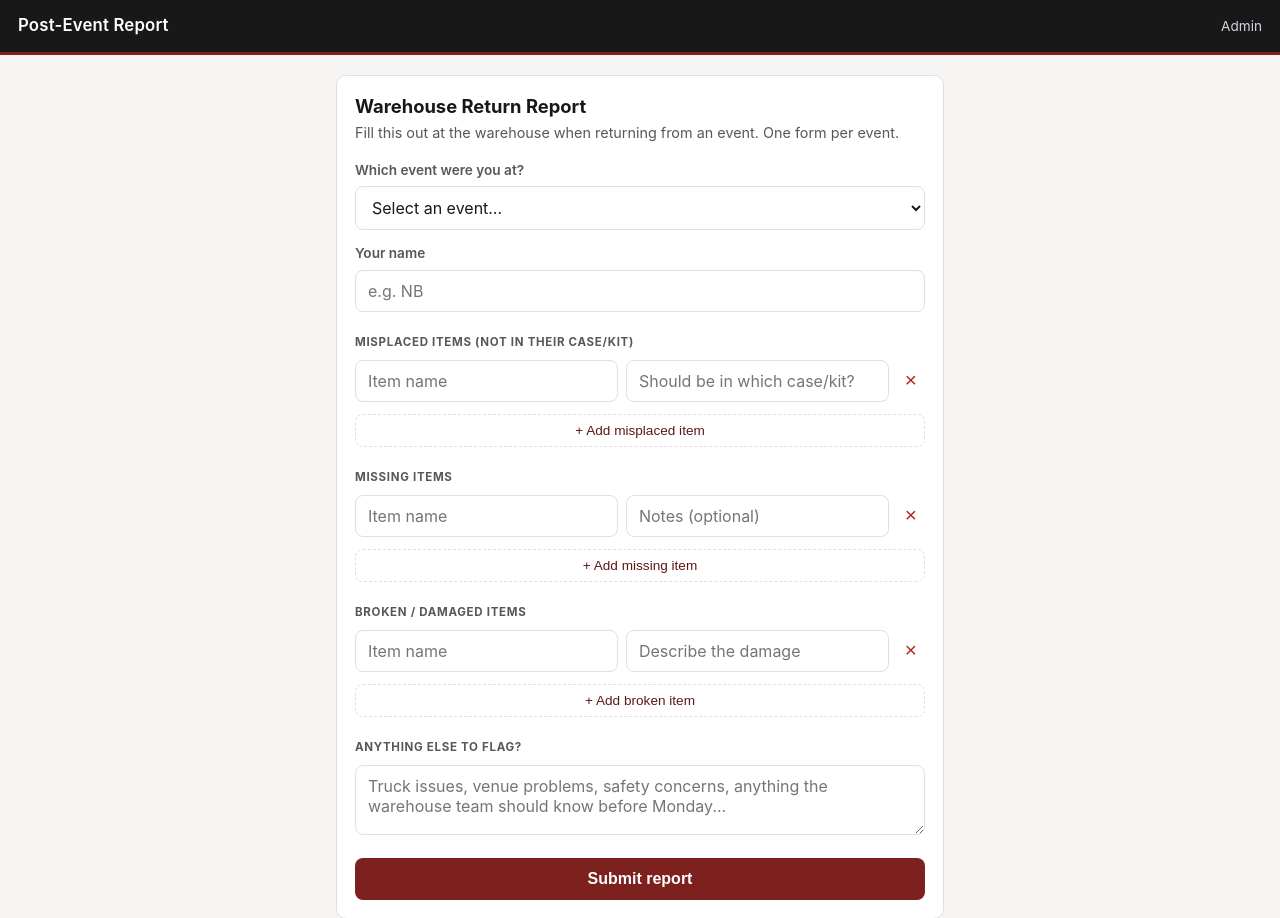
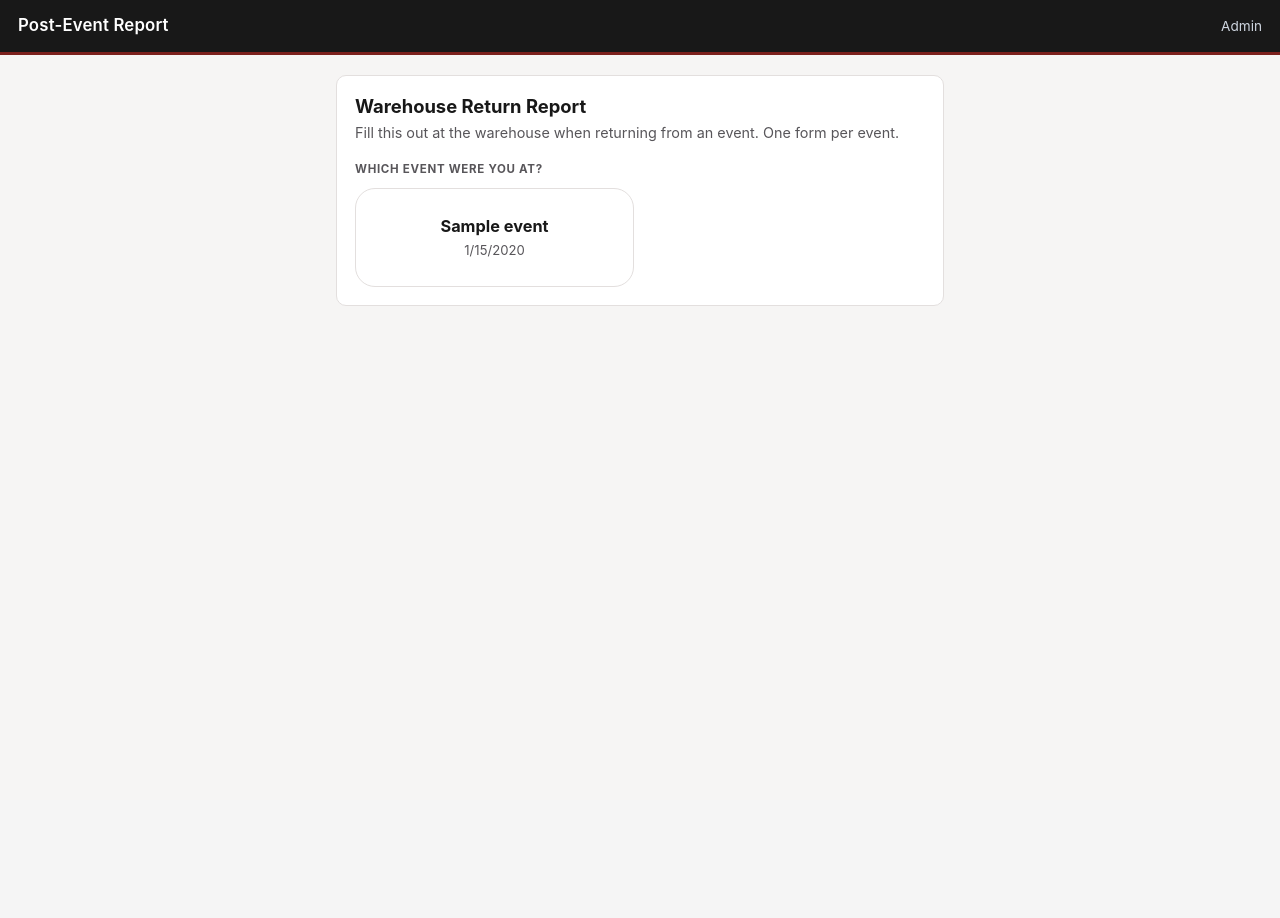
Before and after one commit to lucasbatsiagel/post-event-form, a Flask app: page / in a window 1280 px wide. Shown: the top 918 px of the page. After the commit the page ends 306 px from the top, so only its background shows below. Run offline with Flask 3, Linux system fonts and the light colour scheme; tables that the repository leaves empty hold one stand-in row (values such as "Sample post").

Commit message:
Split form into event-selection grid, then item form
The landing page is now just a grid of rounded event tiles; tapping
one takes the tech lead to /event/<id> with the full report form.
Replaces the old single-page dropdown-based form.

Co-Authored-By: Claude Sonnet 5 <noreply@anthropic.com>

```diff
--- a/app.py
+++ b/app.py
@@ -52,7 +52,16 @@ def parse_item_rows(item_key, detail_key):
 @app.route("/")
 def index():
     events = Event.query.filter_by(active=True).order_by(Event.event_date.desc()).all()
-    return render_template("form.html", events=events)
+    return render_template("event_select.html", events=events)
+
+
+@app.route("/event/<int:event_id>")
+def event_form(event_id):
+    event = Event.query.filter_by(id=event_id, active=True).first()
+    if not event:
+        flash("That event isn't open for reporting. Please pick again.", "error")
+        return redirect(url_for("index"))
+    return render_template("event_form.html", event=event)
 
 
 @app.route("/submit", methods=["POST"])
--- a/static/style.css
+++ b/static/style.css
@@ -207,6 +207,57 @@ th { color: var(--ink-soft); font-size: 0.75rem; text-transform: uppercase; lett
   padding: 30px 10px;
 }
 
+.back-link {
+  display: inline-block;
+  font-size: 0.85rem;
+  color: var(--ink-soft);
+  text-decoration: none;
+  margin-bottom: 12px;
+}
+.back-link:hover { color: var(--accent); }
+
+.event-grid {
+  display: grid;
+  grid-template-columns: repeat(2, 1fr);
+  gap: 12px;
+}
+
+@media (max-width: 420px) {
+  .event-grid { grid-template-columns: 1fr; }
+}
+
+.event-tile {
+  display: flex;
+  flex-direction: column;
+  align-items: center;
+  justify-content: center;
+  gap: 4px;
+  text-align: center;
+  text-decoration: none;
+  background: var(--card);
+  border: 1px solid var(--line);
+  border-radius: 20px;
+  padding: 26px 16px;
+  color: var(--ink);
+  transition: border-color 0.15s ease, box-shadow 0.15s ease, transform 0.15s ease;
+}
+
+.event-tile:hover {
+  border-color: var(--accent);
+  box-shadow: 0 4px 14px rgba(0, 0, 0, 0.08);
+  transform: translateY(-1px);
+}
+
+.event-tile-name {
+  font-weight: 700;
+  font-size: 1.02rem;
+}
+
+.event-tile-date {
+  font-size: 0.82rem;
+  color: var(--ink-soft);
+}
+
 .event-row {
   display: flex;
   justify-content: space-between;
--- a/templates/form.html
+++ b/templates/event_form.html
@@ -4,21 +4,15 @@
 
 {% block content %}
 <div class="card">
-  <h2>Warehouse Return Report</h2>
-  <p class="subtitle">Fill this out at the warehouse when returning from an event. One form per event.</p>
+  <a href="{{ url_for('index') }}" class="back-link">&larr; Change event</a>
+  <h2>{{ event.name }}</h2>
+  <p class="subtitle">{{ event.event_date.strftime('%-m/%-d/%Y') }}</p>
 
-  {% if events %}
   <form method="post" action="{{ url_for('submit') }}" id="report-form">
-    <label for="event_id">Which event were you at?</label>
-    <select name="event_id" id="event_id" required>
-      <option value="" disabled selected>Select an event&hellip;</option>
-      {% for event in events %}
-        <option value="{{ event.id }}">{{ event.name }} &mdash; {{ event.event_date.strftime('%-m/%-d/%Y') }}</option>
-      {% endfor %}
-    </select>
+    <input type="hidden" name="event_id" value="{{ event.id }}">
 
     <label for="tech_name">Your name</label>
-    <input type="text" name="tech_name" id="tech_name" placeholder="e.g. NB" required>
+    <input type="text" name="tech_name" id="tech_name" placeholder="e.g. NB" required autofocus>
 
     <span class="section-label">Misplaced items (not in their case/kit)</span>
     <div id="misplaced-rows"></div>
@@ -37,11 +31,6 @@
 
     <button type="submit" class="btn btn-block">Submit report</button>
   </form>
-  {% else %}
-  <div class="empty-state">
-    No events are open for reporting right now.<br>Ask your manager to add this event in <a href="{{ url_for('admin_login') }}">Admin</a>.
-  </div>
-  {% endif %}
 </div>
 
 <template id="row-template">
--- /dev/null
+++ b/templates/event_select.html
@@ -0,0 +1,26 @@
+{% extends "base.html" %}
+{% block title %}Post-Event Report{% endblock %}
+{% block nav %}<a href="{{ url_for('admin_login') }}">Admin</a>{% endblock %}
+
+{% block content %}
+<div class="card">
+  <h2>Warehouse Return Report</h2>
+  <p class="subtitle">Fill this out at the warehouse when returning from an event. One form per event.</p>
+
+  {% if events %}
+  <span class="section-label" style="margin-top:0;">Which event were you at?</span>
+  <div class="event-grid">
+    {% for event in events %}
+      <a class="event-tile" href="{{ url_for('event_form', event_id=event.id) }}">
+        <span class="event-tile-name">{{ event.name }}</span>
+        <span class="event-tile-date">{{ event.event_date.strftime('%-m/%-d/%Y') }}</span>
+      </a>
+    {% endfor %}
+  </div>
+  {% else %}
+  <div class="empty-state">
+    No events are open for reporting right now.<br>Ask your manager to add this event in <a href="{{ url_for('admin_login') }}">Admin</a>.
+  </div>
+  {% endif %}
+</div>
+{% endblock %}
```
